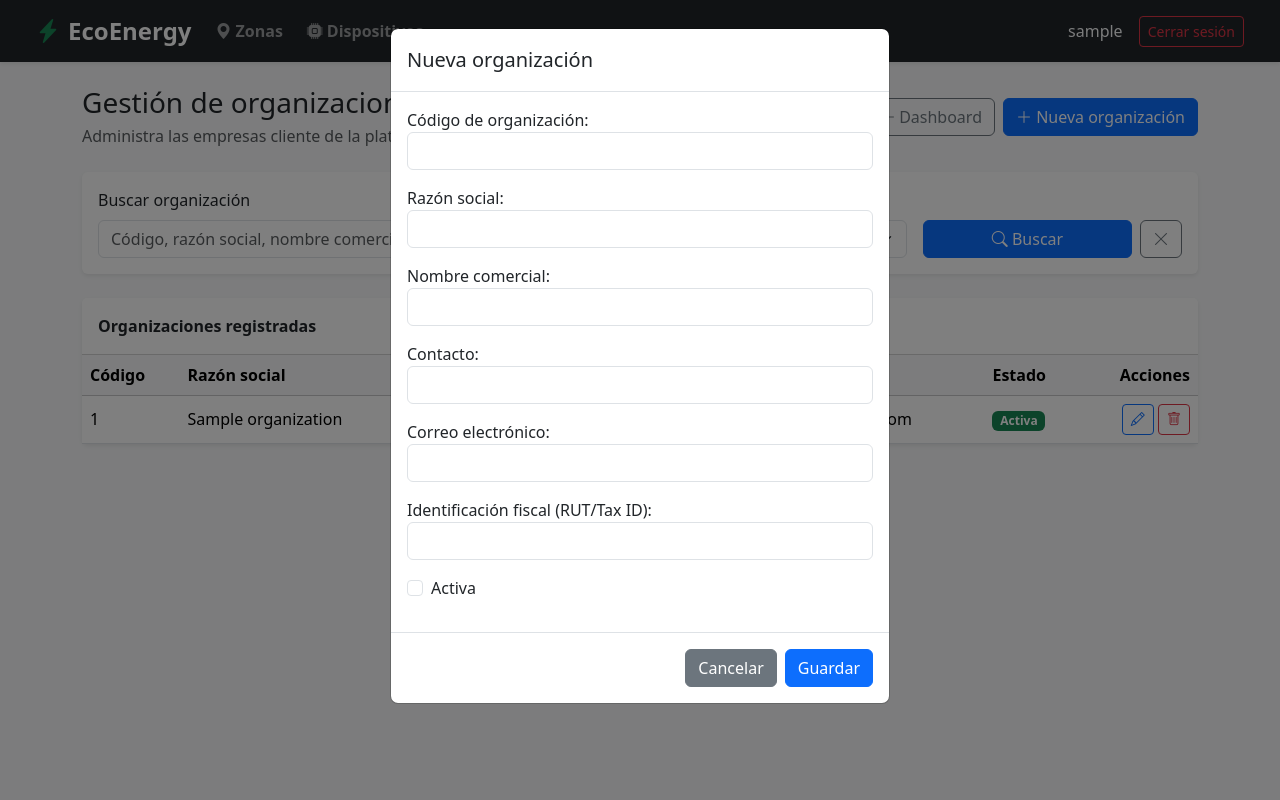
After one commit to pamelamb0805/django-p2c1-mejiapamela, a Django app: page /organizations/new/ in a window 1280 px wide. The commit adds this page. Run offline with Django 5.2, Linux system fonts and the light colour scheme; a user stored in the database is signed in; tables that the repository leaves empty hold one stand-in row (values such as "Sample post"); parts of the project's set-up code (start-up, migrations or seed data) failed here and were passed over; some libraries are stand-ins or nearby versions.

Commit message:
preentrega, crud organizaciones

```diff
--- /dev/null
+++ b/organizations/forms.py
@@ -0,0 +1,69 @@
+from django import forms
+from django.core.exceptions import ValidationError
+
+from .models import Organization
+
+
+# ModelForm de Organization: se reutiliza para Crear y Editar (mismo patrón que DeviceForm).
+# Define campos, widgets Bootstrap y validaciones.
+class OrganizationForm(forms.ModelForm):
+    # El modelo permite NULL en status, lo que Django mostraría como "Desconocido / Sí / No".
+    # Se declara como casilla simple: marcada = activa, desmarcada = inactiva.
+    status = forms.BooleanField(
+        required=False,
+        label="Activa",
+        widget=forms.CheckboxInput(attrs={"class": "form-check-input"}),
+    )
+
+    class Meta:
+        model = Organization
+        fields = [
+            "organization_id",
+            "legal_name",
+            "comercial_name",
+            "contact",
+            "email",
+            "tax",
+            "status",
+        ]
+        widgets = {
+            "organization_id": forms.TextInput(attrs={"class": "form-control"}),
+            "legal_name": forms.TextInput(attrs={"class": "form-control"}),
+            "comercial_name": forms.TextInput(attrs={"class": "form-control"}),
+            "contact": forms.TextInput(attrs={"class": "form-control"}),
+            "email": forms.EmailInput(attrs={"class": "form-control"}),
+            "tax": forms.TextInput(attrs={"class": "form-control"}),
+        }
+
+    # Validación de organization_id: evita códigos repetidos (sin distinguir mayúsculas).
+    # Se revisan también las eliminadas lógicamente, porque el código es único en la base de datos.
+    # exclude(pk=self.instance.pk) permite editar sin chocar consigo misma.
+    def clean_organization_id(self):
+        code = self.cleaned_data["organization_id"].strip()
+        exists = (
+            Organization.objects.filter(organization_id__iexact=code)
+            .exclude(pk=self.instance.pk)
+            .exists()
+        )
+        if exists:
+            raise ValidationError("Ya existe una organización con ese código.")
+        return code
+
+    # Validación de legal_name: quita espacios y exige mínimo 3 caracteres.
+    def clean_legal_name(self):
+        name = self.cleaned_data["legal_name"].strip()
+        if len(name) < 3:
+            raise ValidationError("Ingrese al menos 3 caracteres.")
+        return name
+
+    # Validación de tax (RUT / identificación fiscal): no puede repetirse entre organizaciones activas.
+    def clean_tax(self):
+        tax = self.cleaned_data["tax"].strip()
+        exists = (
+            Organization.objects.filter(tax__iexact=tax, deleted_at__isnull=True)
+            .exclude(pk=self.instance.pk)
+            .exists()
+        )
+        if exists:
+            raise ValidationError("Ya existe una organización con ese RUT.")
+        return tax
--- a/organizations/urls.py
+++ b/organizations/urls.py
@@ -4,13 +4,11 @@ from . import views
 app_name = "organizations"
 
 urlpatterns = [
-    # Listado de organizaciones (para el Administrador de plataforma)
-    path('', views.organization_list, name='organization_list'),
-
-    # Detalle, creación y actualización de organizaciones (RF-01)
-    path('create/', views.organization_create, name='organization_create'),
-    path('<int:pk>/', views.organization_detail, name='organization_detail'),
-    path('<int:pk>/update/', views.organization_update, name='organization_update'),
+    # URLS CRUD Organozaciones --> preentrega eva 3 - PM
+    path('', views.OrganizationListView.as_view(), name='organization_list'),
+    path('new/', views.OrganizationCreateView.as_view(), name='organization_create'),
+    path('<int:pk>/edit/', views.OrganizationUpdateView.as_view(), name='organization_update'),
+    path('<int:pk>/delete/', views.OrganizationDeleteView.as_view(), name='organization_delete'),
 
     # Departamentos o unidades internas de la organización (RF-02)
     path('departments/', views.department_list, name='department_list'),
--- a/organizations/views.py
+++ b/organizations/views.py
@@ -1,83 +1,184 @@
+from urllib.parse import urlencode
+
 from django.shortcuts import render, get_object_or_404, redirect
 from django.contrib.auth.decorators import login_required, permission_required
 from django.contrib import messages
+from django.contrib.auth.mixins import LoginRequiredMixin, PermissionRequiredMixin
+from django.contrib.auth.views import redirect_to_login
+from django.contrib.messages.views import SuccessMessageMixin
+from django.core.exceptions import PermissionDenied
+from django.core.paginator import Paginator
+from django.db.models import Q
+from django.http import HttpResponseRedirect
+from django.urls import reverse_lazy
 from django.utils import timezone
+from django.views.generic import CreateView, DeleteView, ListView, UpdateView
+
+from .forms import OrganizationForm
 from .models import Organization, Department, Zone
 
 
 # ==========================================
 # 1. ORGANIZACIONES (RF-01, RF-04)
+#Avance preentrega eva 3 - PM --> Basado en Crud Dispositivos
 # ==========================================
 
-@login_required
-def organization_list(request):
-    """Listado general de organizaciones cliente (para administradores)."""
-    if request.user.is_superuser:
-        organizations = Organization.objects.filter(deleted_at__isnull=True)
-    else:
-        # Si es usuario normal, solo ve su propia organización
-        profile = getattr(request.user, "profile", None)
-        if profile and profile.organization:
-            organizations = Organization.objects.filter(id=profile.organization.id, deleted_at__isnull=True)
-        else:
-            organizations = Organization.objects.none()
 
-    return render(request, 'organizations/organization_list.html', {'organizations': organizations})
+def get_visible_organizations(user):
+    """Organizaciones activas que el usuario puede ver (scoping por organización)."""
+    queryset = Organization.objects.filter(deleted_at__isnull=True)
+    if user.is_superuser:
+        return queryset
+    profile = getattr(user, "profile", None)
+    if profile is None or profile.organization_id is None:
+        return queryset.none()
+    # Un usuario normal solo ve su propia organización.
+    return queryset.filter(pk=profile.organization_id)
 
 
-@login_required
-def organization_detail(request, pk):
-    """Detalle de la organización seleccionada."""
-    organization = get_object_or_404(Organization, pk=pk, deleted_at__isnull=True)
-    departments = Department.objects.filter(organization=organization, deleted_at__isnull=True)
-    zones = Zone.objects.filter(organization=organization, deleted_at__isnull=True)
+# Mixin base de los CRUD de este módulo: exige login y permiso.
+class CrudAccessMixin(LoginRequiredMixin, PermissionRequiredMixin):
+    raise_exception = True
 
-    context = {
-        'organization': organization,
-        'departments': departments,
-        'zones': zones,
-    }
-    return render(request, 'organizations/organization_detail.html', context)
+    # Con raise_exception=True el anónimo también recibiría 403;
+    # por eso: anónimo -> redirige al login, autenticado sin permiso -> 403.
+    def handle_no_permission(self):
+        if not self.request.user.is_authenticated:
+            return redirect_to_login(
+                self.request.get_full_path(),
+                self.get_login_url(),
+                self.get_redirect_field_name(),
+            )
+        raise PermissionDenied
 
 
-@login_required
-def organization_create(request):
-    """Creación de una nueva organización cliente (RF-01)."""
-    if request.method == 'POST':
-        legal_name = request.POST.get('legal_name')
-        tax_identifier = request.POST.get('tax_identifier')
-        commercial_name = request.POST.get('commercial_name')
-        contact_email = request.POST.get('contact_email')
-
-        Organization.objects.create(
-            legal_name=legal_name,
-            tax_identifier=tax_identifier,
-            commercial_name=commercial_name,
-            contact_email=contact_email
-        )
-        messages.success(request, "Organización creada exitosamente.")
-        return redirect('organizations:organization_list')
-
-    return render(request, 'organizations/organization_form.html')
+# Además de login y permiso, limita las consultas a las organizaciones del ámbito del usuario.
+class OrganizationAccessMixin(CrudAccessMixin):
+    def get_queryset(self):
+        return get_visible_organizations(self.request.user)
 
 
-@login_required
-def organization_update(request, pk):
-    """Actualización de datos de una organización."""
-    organization = get_object_or_404(Organization, pk=pk, deleted_at__isnull=True)
+# Mixin para Create y Update: entrega el listado (paginado) detrás del modal
+# y envía open_modal=True para abrir el modal automáticamente.
+class OrganizationFormPageMixin:
+    def get_context_data(self, **kwargs):
+        context = super().get_context_data(**kwargs)
 
-    if request.method == 'POST':
-        organization.legal_name = request.POST.get('legal_name', organization.legal_name)
-        organization.tax_identifier = request.POST.get('tax_identifier', organization.tax_identifier)
-        organization.commercial_name = request.POST.get('commercial_name', organization.commercial_name)
-        organization.contact_email = request.POST.get('contact_email', organization.contact_email)
-        organization.save()
+        page_obj = Paginator(
+            get_visible_organizations(self.request.user).order_by("legal_name"), 10
+        ).get_page(self.request.GET.get("page"))
 
-        messages.success(request, "Datos de la organización actualizados correctamente.")
-        return redirect('organizations:organization_detail', pk=organization.pk)
+        context["organizations"] = page_obj.object_list
+        context["page_obj"] = page_obj
+        context["is_paginated"] = page_obj.has_other_pages()
+        context["buscar"] = ""
+        context["estado_seleccionado"] = ""
+        context["query_string"] = ""
+        context["open_modal"] = True
+        return context
 
-    return render(request, 'organizations/organization_form.html', {'organization': organization})
 
+# Listado (ListView): exige view_organization. Incluye buscador, filtro por estado y paginación.
+class OrganizationListView(OrganizationAccessMixin, ListView):
+    permission_required = "organizations.view_organization"
+    template_name = "organizations/organization_list.html"
+    context_object_name = "organizations"
+    paginate_by = 10
+
+    def get_queryset(self):
+        # Solo organizaciones activas y autorizadas para el usuario.
+        queryset = get_visible_organizations(self.request.user)
+
+        # Buscador general.
+        buscar = self.request.GET.get("buscar", "").strip()
+        if buscar:
+            queryset = queryset.filter(
+                Q(organization_id__icontains=buscar)
+                | Q(legal_name__icontains=buscar)
+                | Q(comercial_name__icontains=buscar)
+                | Q(tax__icontains=buscar)
+                | Q(email__icontains=buscar)
+                | Q(contact__icontains=buscar)
+            )
+
+        # Filtro por estado: "1" = activas, "0" = inactivas.
+        estado = self.request.GET.get("estado", "").strip()
+        if estado in ("0", "1"):
+            queryset = queryset.filter(status=(estado == "1"))
+
+        return queryset.order_by("legal_name")
+
+    def get_context_data(self, **kwargs):
+        context = super().get_context_data(**kwargs)
+
+        # Mantener los valores seleccionados en los controles.
+        context["buscar"] = self.request.GET.get("buscar", "")
+        context["estado_seleccionado"] = self.request.GET.get("estado", "")
+
+        # Construir enlaces de paginación conservando los filtros.
+        parametros = self.request.GET.copy()
+        parametros.pop("page", None)
+        query_string = urlencode(parametros, doseq=True)
+        context["query_string"] = f"&{query_string}" if query_string else ""
+
+        return context
+
+
+# Crear (CreateView): exige add_organization y reutiliza el template del listado (modal).
+class OrganizationCreateView(OrganizationAccessMixin, SuccessMessageMixin, OrganizationFormPageMixin, CreateView):
+    permission_required = ("organizations.view_organization", "organizations.add_organization")
+    model = Organization
+    form_class = OrganizationForm
+    template_name = "organizations/organization_list.html"
+    success_url = reverse_lazy("organizations:organization_list")
+    success_message = "Organización creada correctamente."
+
+
+# Editar (UpdateView): exige change_organization y reutiliza el mismo OrganizationForm.
+class OrganizationUpdateView(OrganizationAccessMixin, SuccessMessageMixin, OrganizationFormPageMixin, UpdateView):
+    permission_required = ("organizations.view_organization", "organizations.change_organization")
+    model = Organization
+    form_class = OrganizationForm
+    template_name = "organizations/organization_list.html"
+    success_url = reverse_lazy("organizations:organization_list")
+    success_message = "Organización actualizada correctamente."
+
+
+# Eliminar (DeleteView): exige delete_organization y recibe un POST con CSRF desde SweetAlert2.
+class OrganizationDeleteView(OrganizationAccessMixin, DeleteView):
+    permission_required = "organizations.delete_organization"
+    model = Organization
+    http_method_names = ["post"]  # solo POST: la confirmación la hace SweetAlert2
+    success_url = reverse_lazy("organizations:organization_list")
+
+    # Borrado lógico: marca deleted_at en vez de borrar el registro (coherente con BaseModel).
+    # Si la organización aún tiene datos activos asociados, no se elimina.
+    def form_valid(self, form):
+        self.object = self.get_object()
+
+        dependencias = []
+        if self.object.departments.filter(deleted_at__isnull=True).exists():
+            dependencias.append("departamentos")
+        if self.object.zones.filter(deleted_at__isnull=True).exists():
+            dependencias.append("zonas")
+        if self.object.user_profiles.filter(deleted_at__isnull=True).exists():
+            dependencias.append("perfiles de usuario")
+        if self.object.maintenance_requests.filter(deleted_at__isnull=True).exists():
+            dependencias.append("solicitudes de mantenimiento")
+
+        if dependencias:
+            messages.error(
+                self.request,
+                "No se puede eliminar la organización porque tiene "
+                + ", ".join(dependencias)
+                + " asociados.",
+            )
+            return HttpResponseRedirect(self.get_success_url())
+
+        self.object.deleted_at = timezone.now()
+        self.object.save(update_fields=["deleted_at", "updated_at"])
+        messages.success(self.request, "Organización eliminada correctamente.")
+        return HttpResponseRedirect(self.get_success_url())
 
 # ==========================================
 # 2. DEPARTAMENTOS (RF-02, RN-02, RN-05)
--- a/templates/dashboard/index.html
+++ b/templates/dashboard/index.html
@@ -84,7 +84,7 @@
         {% include "dashboard/_card.html" with icon="bi-shield-lock-fill" title="Panel de administración" text="Django Admin: usuarios, grupos y permisos." url=admin_url %}
 
         {% if perms.organizations.view_organization %}
-          {% url 'admin:organizations_organization_changelist' as organizations_url %}
+          {% url 'organizations:organization_list' as organizations_url %}
           {% include "dashboard/_card.html" with icon="bi-buildings-fill" title="Organizaciones cliente" text="Empresas cliente y su estado." url=organizations_url %}
         {% endif %}
 
@@ -146,10 +146,6 @@
           {% include "dashboard/_card.html" with icon="bi-speedometer2" title="Mediciones" text="Lecturas por dispositivo y período." url=measurements_url %}
         {% endif %}
 
-        {% if perms.devices.add_measurement %}
-          {% url 'devices:measurement_create' as new_measurement_url %}
-          {% include "dashboard/_card.html" with icon="bi-plus-circle-fill" title="Registrar medición" text="Ingreso manual de una lectura." url=new_measurement_url %}
-        {% endif %}
 
         {% if perms.devices.view_alertevent %}
           {% url 'devices:alert_list' as alerts_url %}
--- /dev/null
+++ b/templates/organizations/_organization_form_modal.html
@@ -0,0 +1,40 @@
+<div class="modal fade" id="organizationModal" tabindex="-1" aria-hidden="true">
+  <div class="modal-dialog">
+    <div class="modal-content">
+      <form method="post" novalidate>
+        {% csrf_token %}
+        <div class="modal-header">
+          <h5 class="modal-title">
+            {% if object %}Editar organización{% else %}Nueva organización{% endif %}
+          </h5>
+        </div>
+        <div class="modal-body">
+          {% if form.non_field_errors %}
+            <div class="alert alert-danger">{{ form.non_field_errors }}</div>
+          {% endif %}
+          {% for field in form %}
+            {% if field.widget_type == "checkbox" %}
+              {# La casilla "Activa" se muestra con su etiqueta al lado #}
+              <div class="form-check mb-3">
+                {{ field }}
+                <label class="form-check-label" for="{{ field.id_for_label }}">{{ field.label }}</label>
+              </div>
+            {% else %}
+              <div class="mb-3">
+                {{ field.label_tag }}
+                {{ field }}
+                {% for error in field.errors %}
+                  <div class="text-danger small">{{ error }}</div>
+                {% endfor %}
+              </div>
+            {% endif %}
+          {% endfor %}
+        </div>
+        <div class="modal-footer">
+          <a href="{% url 'organizations:organization_list' %}" class="btn btn-secondary">Cancelar</a>
+          <button type="submit" class="btn btn-primary">Guardar</button>
+        </div>
+      </form>
+    </div>
+  </div>
+</div>
--- /dev/null
+++ b/templates/organizations/organization_list.html
@@ -0,0 +1,248 @@
+{% extends "base.html" %}
+
+{% block title %}Organizaciones | EcoEnergy{% endblock %}
+
+{% block content %}
+<div class="container py-4">
+
+  <div class="d-flex justify-content-between align-items-center mb-4">
+    <div>
+      <h1 class="h3 mb-1">Gestión de organizaciones</h1>
+      <p class="text-muted mb-0">
+        Administra las empresas cliente de la plataforma.
+      </p>
+    </div>
+
+    <div class="d-flex gap-2">
+      <a href="{% url 'dashboard:dashboard' %}" class="btn btn-outline-secondary">
+        <i class="bi bi-arrow-left"></i> Dashboard
+      </a>
+      {% if perms.organizations.add_organization %}
+        <a href="{% url 'organizations:organization_create' %}"
+           class="btn btn-primary">
+          <i class="bi bi-plus-lg"></i> Nueva organización
+        </a>
+      {% endif %}
+    </div>
+  </div>
+
+  <!-- Buscador y filtros -->
+  <div class="card border-0 shadow-sm mb-4">
+    <div class="card-body">
+      <form method="get" action="{% url 'organizations:organization_list' %}">
+        <div class="row g-3 align-items-end">
+
+          <div class="col-md-6">
+            <label for="buscar" class="form-label">
+              Buscar organización
+            </label>
+            <input
+              type="text"
+              class="form-control"
+              id="buscar"
+              name="buscar"
+              value="{{ buscar }}"
+              placeholder="Código, razón social, nombre comercial, RUT o correo">
+          </div>
+
+          <div class="col-md-3">
+            <label for="estado" class="form-label">Estado</label>
+            <select class="form-select" id="estado" name="estado">
+              <option value="">Todos</option>
+              <option value="1" {% if estado_seleccionado == "1" %}selected{% endif %}>Activas</option>
+              <option value="0" {% if estado_seleccionado == "0" %}selected{% endif %}>Inactivas</option>
+            </select>
+          </div>
+
+          <div class="col-md-3 d-flex gap-2">
+            <button type="submit" class="btn btn-primary w-100">
+              <i class="bi bi-search"></i> Buscar
+            </button>
+            <a href="{% url 'organizations:organization_list' %}"
+               class="btn btn-outline-secondary"
+               title="Limpiar filtros">
+              <i class="bi bi-x-lg"></i>
+            </a>
+          </div>
+
+        </div>
+      </form>
+    </div>
+  </div>
+
+  <!-- Tabla -->
+  <div class="card border-0 shadow-sm">
+    <div class="card-header bg-white py-3">
+      <strong>Organizaciones registradas</strong>
+    </div>
+
+    <div class="table-responsive">
+      <table class="table table-hover align-middle mb-0">
+        <thead class="table-light">
+          <tr>
+            <th>Código</th>
+            <th>Razón social</th>
+            <th>Nombre comercial</th>
+            <th>RUT</th>
+            <th>Correo</th>
+            <th>Estado</th>
+            <th class="text-end">Acciones</th>
+          </tr>
+        </thead>
+
+        <tbody>
+          {% for org in organizations %}
+          <tr>
+            <td>{{ org.organization_id }}</td>
+            <td>{{ org.legal_name }}</td>
+            <td>{{ org.comercial_name|default:"-" }}</td>
+            <td>{{ org.tax }}</td>
+            <td>{{ org.email }}</td>
+            <td>
+              {% if org.status %}
+                <span class="badge text-bg-success">Activa</span>
+              {% else %}
+                <span class="badge text-bg-secondary">Inactiva</span>
+              {% endif %}
+            </td>
+
+            <td class="text-end text-nowrap">
+              {% if perms.organizations.change_organization %}
+                <a href="{% url 'organizations:organization_update' org.pk %}"
+                   class="btn btn-sm btn-outline-primary"
+                   title="Editar">
+                  <i class="bi bi-pencil"></i>
+                </a>
+              {% endif %}
+
+              {% if perms.organizations.delete_organization %}
+                <form id="delete-form-{{ org.pk }}"
+                      method="post"
+                      action="{% url 'organizations:organization_delete' org.pk %}"
+                      class="d-inline">
+                  {% csrf_token %}
+                  <button type="button"
+                          class="btn btn-sm btn-outline-danger"
+                          title="Eliminar"
+                          onclick="confirmDelete(
+                            '{{ org.pk }}',
+                            '{{ org.legal_name|escapejs }}'
+                          )">
+                    <i class="bi bi-trash"></i>
+                  </button>
+                </form>
+              {% endif %}
+            </td>
+          </tr>
+          {% empty %}
+          <tr>
+            <td colspan="7" class="text-center py-5">
+              <i class="bi bi-inbox fs-2 text-muted"></i>
+              <p class="mb-1 mt-2">No se encontraron organizaciones.</p>
+              <small class="text-muted">
+                Prueba cambiando los filtros o registra una organización.
+              </small>
+            </td>
+          </tr>
+          {% endfor %}
+        </tbody>
+      </table>
+    </div>
+
+    <!-- Paginación -->
+    {% if is_paginated %}
+    <div class="card-footer bg-white">
+      <div class="d-flex flex-wrap justify-content-between
+                  align-items-center gap-2">
+        <small class="text-muted">
+          Página {{ page_obj.number }} de {{ page_obj.paginator.num_pages }}
+          · {{ page_obj.paginator.count }} resultados
+        </small>
+
+        <nav aria-label="Paginación de organizaciones">
+          <ul class="pagination pagination-sm mb-0">
+
+            {% if page_obj.has_previous %}
+              <li class="page-item">
+                <a class="page-link"
+                   href="?page=1{{ query_string }}">Primera</a>
+              </li>
+              <li class="page-item">
+                <a class="page-link"
+                   href="?page={{ page_obj.previous_page_number }}{{ query_string }}">
+                  Anterior
+                </a>
+              </li>
+            {% else %}
+              <li class="page-item disabled">
+                <span class="page-link">Anterior</span>
+              </li>
+            {% endif %}
+
+            <li class="page-item active">
+              <span class="page-link">{{ page_obj.number }}</span>
+            </li>
+
+            {% if page_obj.has_next %}
+              <li class="page-item">
+                <a class="page-link"
+                   href="?page={{ page_obj.next_page_number }}{{ query_string }}">
+                  Siguiente
+                </a>
+              </li>
+              <li class="page-item">
+                <a class="page-link"
+                   href="?page={{ page_obj.paginator.num_pages }}{{ query_string }}">
+                  Última
+                </a>
+              </li>
+            {% else %}
+              <li class="page-item disabled">
+                <span class="page-link">Siguiente</span>
+              </li>
+            {% endif %}
+
+          </ul>
+        </nav>
+      </div>
+    </div>
+    {% endif %}
+  </div>
+</div>
+
+<!-- Modal compartido para crear y editar -->
+{% if form %}
+  {% include "organizations/_organization_form_modal.html" %}
+{% endif %}
+
+<!-- SweetAlert2: confirmación antes del POST -->
+<script src="https://cdn.jsdelivr.net/npm/sweetalert2@11"></script>
+<script>
+  function confirmDelete(id, name) {
+    Swal.fire({
+      title: "¿Eliminar organización?",
+      text: "Se eliminará lógicamente: " + name,
+      icon: "warning",
+      showCancelButton: true,
+      confirmButtonColor: "#dc3545",
+      confirmButtonText: "Sí, eliminar",
+      cancelButtonText: "Cancelar"
+    }).then(function (result) {
+      if (result.isConfirmed) {
+        document.getElementById("delete-form-" + id).submit();
+      }
+    });
+  }
+</script>
+
+{% if open_modal %}
+<script>
+  document.addEventListener("DOMContentLoaded", function () {
+    const modalElement = document.getElementById("organizationModal");
+    if (modalElement) {
+      bootstrap.Modal.getOrCreateInstance(modalElement).show();
+    }
+  });
+</script>
+{% endif %}
+{% endblock %}
```
Also changed, not shown: templates/organization/organization_list.html (deleted, +0 -19 lines), templates/organizations/zone_list.html (added).
